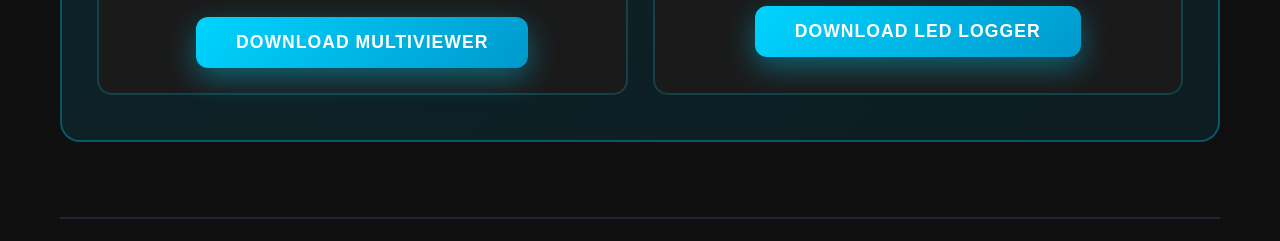
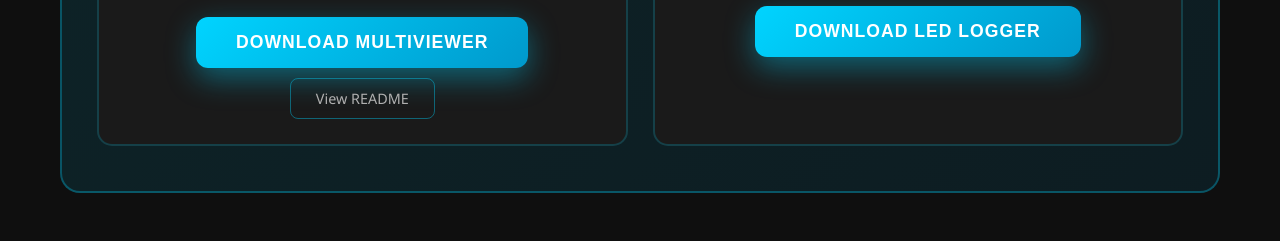
Before and after one commit to janreyntjens/multiviewer-website, a website: page public/index.html in a window 1280 px wide. Shown: the part 553-794 px from the top of the page. Drawn offline with Linux system fonts and the light colour scheme.

Commit message:
Add View README button under MultiViewer download

```diff
--- a/public/index.html
+++ b/public/index.html
@@ -28,6 +28,9 @@
                         <button class="download-btn" onclick="downloadSoftware('multiviewer')">
                             Download MultiViewer
                         </button>
+                        <a href="https://github.com/janreyntjens/multiviewer-website/releases/download/v1.0.4/README.html" target="_blank" rel="noopener noreferrer" class="readme-btn">
+                            View README
+                        </a>
                     </div>
 
                     <!-- LED Logger -->
--- a/public/style.css
+++ b/public/style.css
@@ -214,6 +214,25 @@ section h2 {
     transform: translateY(-1px);
 }
 
+.readme-btn {
+    display: inline-block;
+    margin-top: 10px;
+    padding: 8px 25px;
+    font-size: 0.9rem;
+    border: 1px solid rgba(0, 212, 255, 0.4);
+    border-radius: 8px;
+    color: var(--text-lighter);
+    text-decoration: none;
+    transition: all 0.3s ease;
+    cursor: pointer;
+}
+
+.readme-btn:hover {
+    border-color: var(--primary-color);
+    color: var(--primary-color);
+    background-color: rgba(0, 212, 255, 0.1);
+}
+
 .download-info {
     margin-top: 20px;
     font-size: 0.95rem;
```
